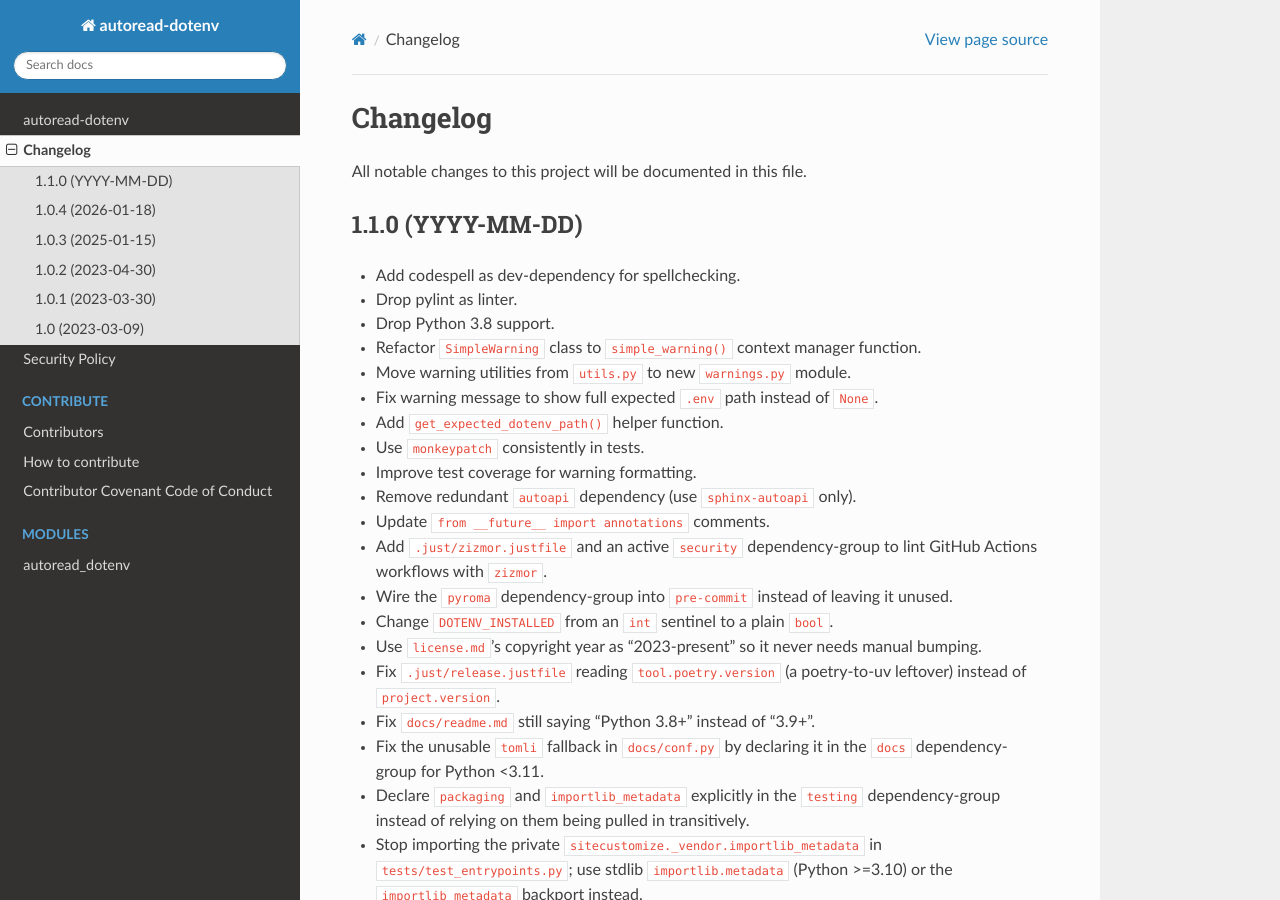
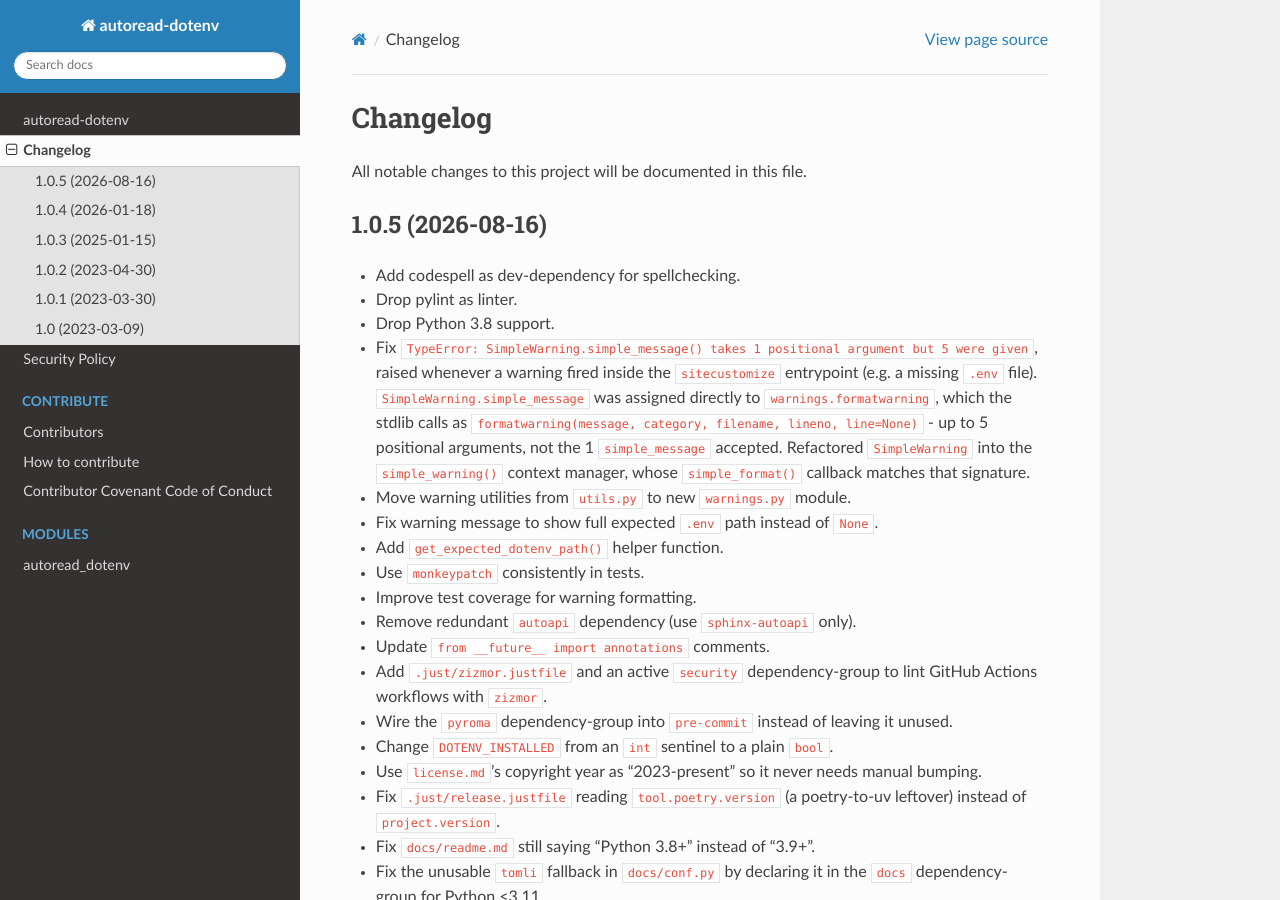
Before and after one commit to libranet/autoread-dotenv, a Sphinx documentation site: the page built from docs/changes.md, in a window 1280 px wide and 900 px high. Built offline with Sphinx 7.4.7 and the Read the Docs theme 3.1.0, drawn with Linux system fonts in a browser that asks for light colours.

Commit message:
prepare 1.0.5 release
- pyproject.toml/uv.lock: finalize version 1.0.5.dev1 -> 1.0.5
  (uv version --bump stable)
- docs/changes.md: set the 1.0.5 release date; replace the vague
  "Refactor SimpleWarning class..." bullet with one that names the
  actual crash it fixes:
  TypeError: SimpleWarning.simple_message() takes 1 positional
  argument but 5 were given, raised whenever a warning fired inside
  the sitecustomize entrypoint. SimpleWarning.simple_message was
  assigned directly to warnings.formatwarning, which the stdlib calls
  with up to 5 positional args (message, category, filename, lineno,
  line) - simple_message only accepted 1. Already fixed by the
  simple_warning() context-manager refactor; test_simple_warning_format
  already exercises the real formatwarning() call signature, so no
  code change was needed here, just documenting the fix accurately.

just check-package-version confirms pyproject.toml now reads a valid,
not-yet-tagged version.

```diff
--- a/docs/changes.md
+++ b/docs/changes.md
@@ -2,7 +2,7 @@
 
 All notable changes to this project will be documented in this file.
 
-## 1.1.0 (YYYY-MM-DD)
+## 1.0.5 (2026-08-16)
 
 - Add codespell as dev-dependency for spellchecking.
 
@@ -10,7 +10,12 @@
 
 - Drop Python 3.8 support.
 
-- Refactor `SimpleWarning` class to `simple_warning()` context manager function.
+- Fix `TypeError: SimpleWarning.simple_message() takes 1 positional argument but 5 were given`,
+  raised whenever a warning fired inside the `sitecustomize` entrypoint (e.g. a missing `.env`
+  file). `SimpleWarning.simple_message` was assigned directly to `warnings.formatwarning`, which
+  the stdlib calls as `formatwarning(message, category, filename, lineno, line=None)` - up to 5
+  positional arguments, not the 1 `simple_message` accepted. Refactored `SimpleWarning` into the
+  `simple_warning()` context manager, whose `simple_format()` callback matches that signature.
 
 - Move warning utilities from `utils.py` to new `warnings.py` module.
 
--- a/pyproject.toml
+++ b/pyproject.toml
@@ -20,7 +20,7 @@
 
 [project]
 name = "autoread_dotenv"
-version = "1.1.0.dev1"
+version = "1.0.5"
 description = "Automatically set env-vars at the beginning of every python-process in your in-project virtualenv."
 readme = "docs/readme.md"
 authors = [{ name = "Wouter Vanden Hove", email = "wouter@libranet.eu" }]
```
Also changed, not shown: 1 other file.
